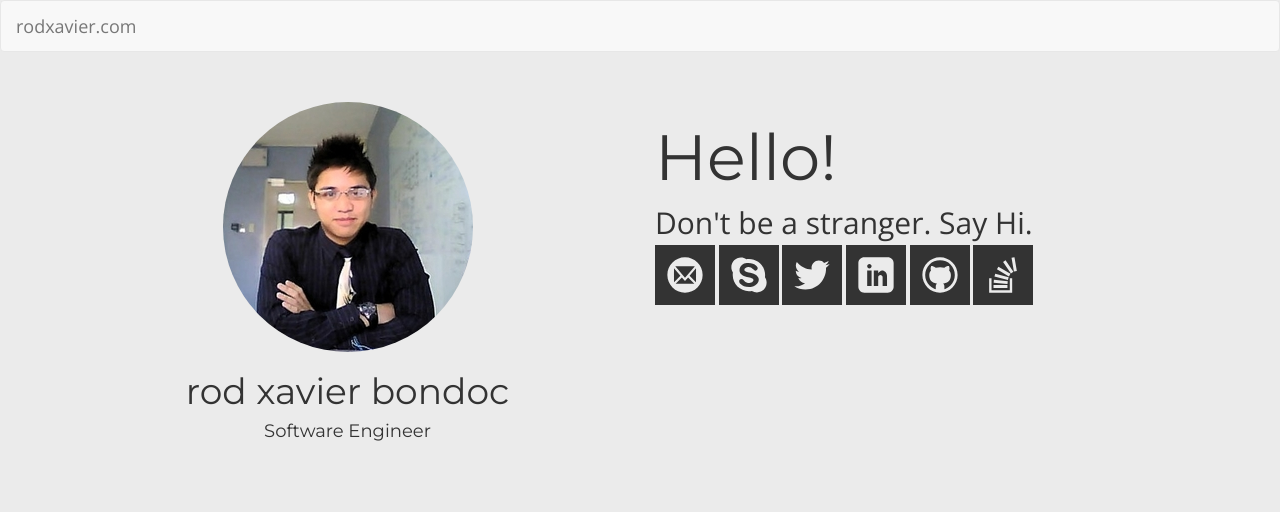
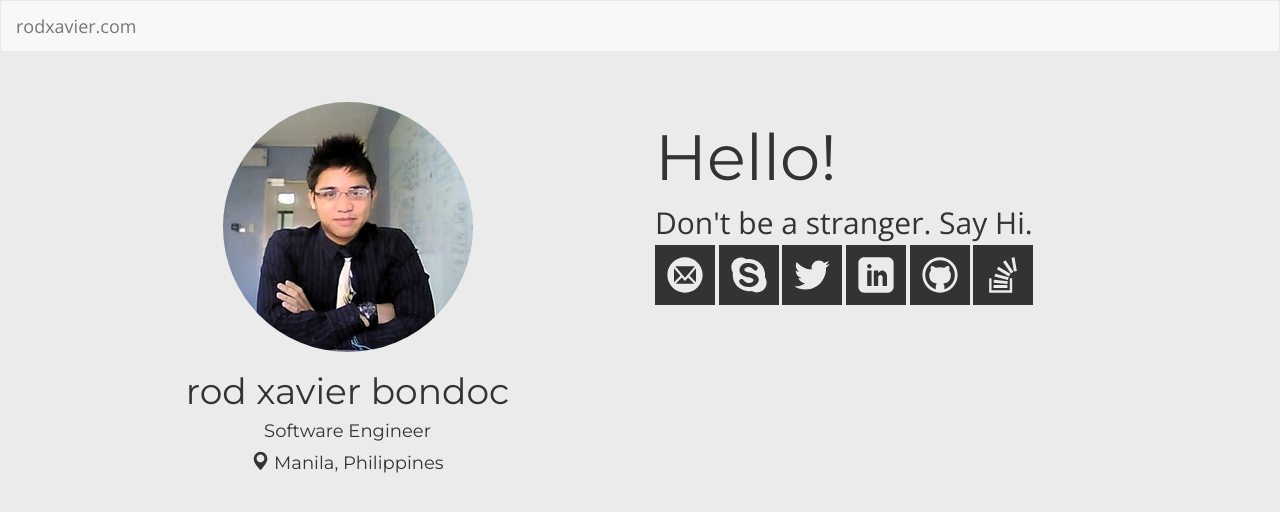
Before and after one commit to rodxavier/rodxavier.github.io, a Jekyll site: the page built from index.html, in a window 1280 px wide. Shown: the top 512 px of the page. Built offline with Jekyll 4.4.1, drawn with Linux system fonts in a browser that asks for light colours; nearby versions of some CDN libraries.

Commit message:
Add location

```diff
--- a/index.html
+++ b/index.html
@@ -8,6 +8,7 @@ layout: index
                 <img class="img-circle" src="{{ "/img/me.jpg" | prepend: site.baseurl }}">
                 <h1>rod xavier bondoc</h1>
                 <h4>Software Engineer</h4>
+                <h4><span class="glyphicon glyphicon-map-marker"></span> Manila, Philippines</h4>
             </div>
             <div class="greetings col-xs-12 col-md-6">
                 <div class="message row">
```
